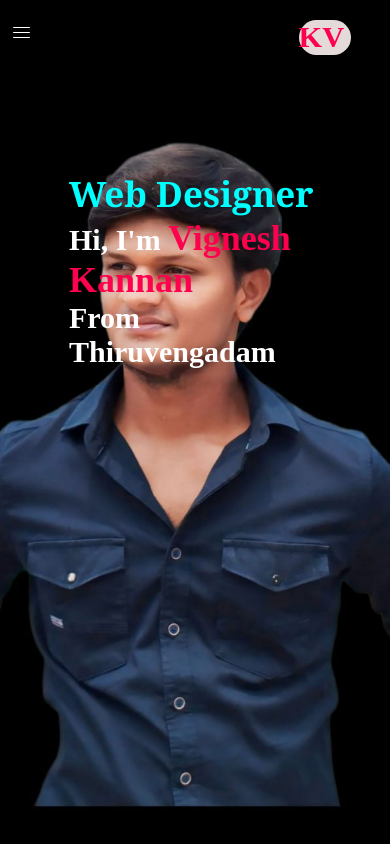
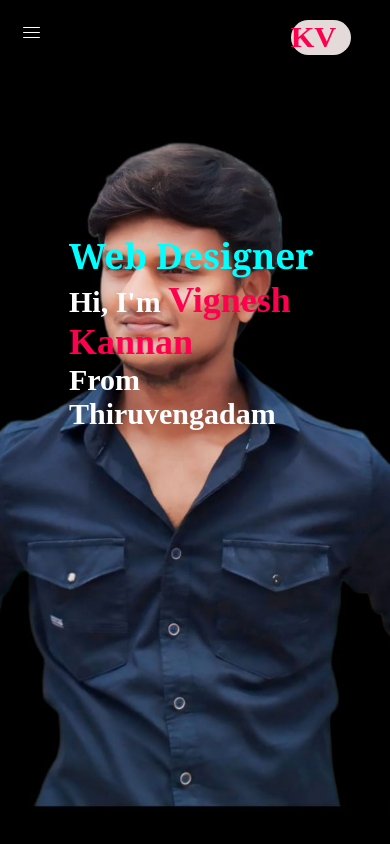
Before and after one commit to vigneshsubbu2005/Portfolio, a plain HTML site: page review0.html in a window 390 px wide. Shown: the top 844 px of the page. Drawn offline with Linux system fonts and the light colour scheme.

Commit message:
Add files via upload

```diff
--- a/review0.css
+++ b/review0.css
@@ -449,7 +449,7 @@ nav ul li a:hover:after{
     .fas-fa-times{
         padding-top: -20px;
         margin-top: -35px;
-        margin-left: -30px;
+        margin-left: -20px;
         display: block;
         font-size: 25px;
     }
@@ -496,7 +496,7 @@ nav ul li a:hover:after{
         flex-basis: 100%;
     }
     .header-text{
-        padding-top: 20%;
+        padding-top: 40%;
     }
     #about{
         height:100%;
@@ -510,6 +510,6 @@ nav ul li a:hover:after{
     #logo{
         margin-top: 10px;
         font-size: 190%;
-        margin-left: 80%;
+        margin-left: 77%;
     }
   }
```
